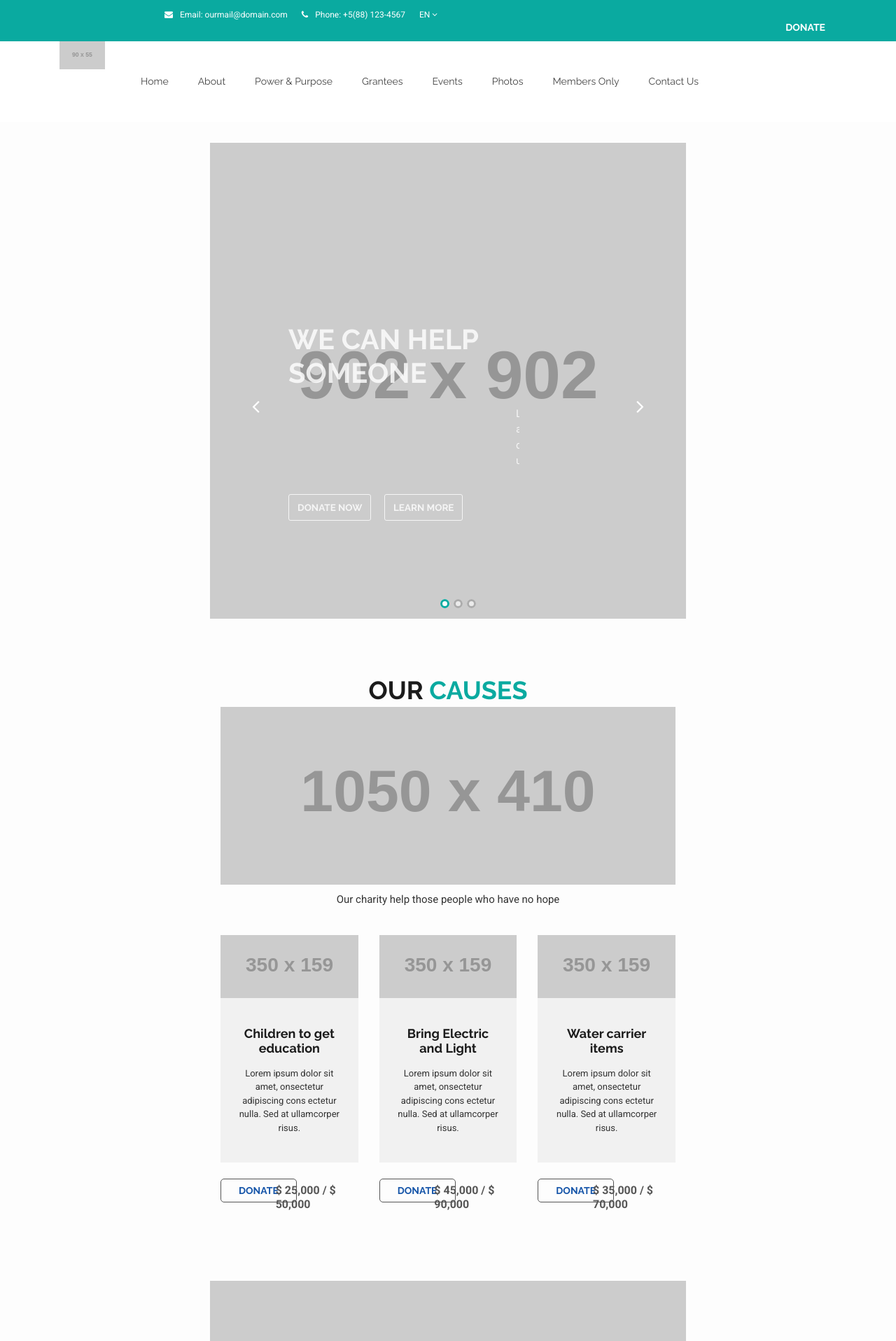
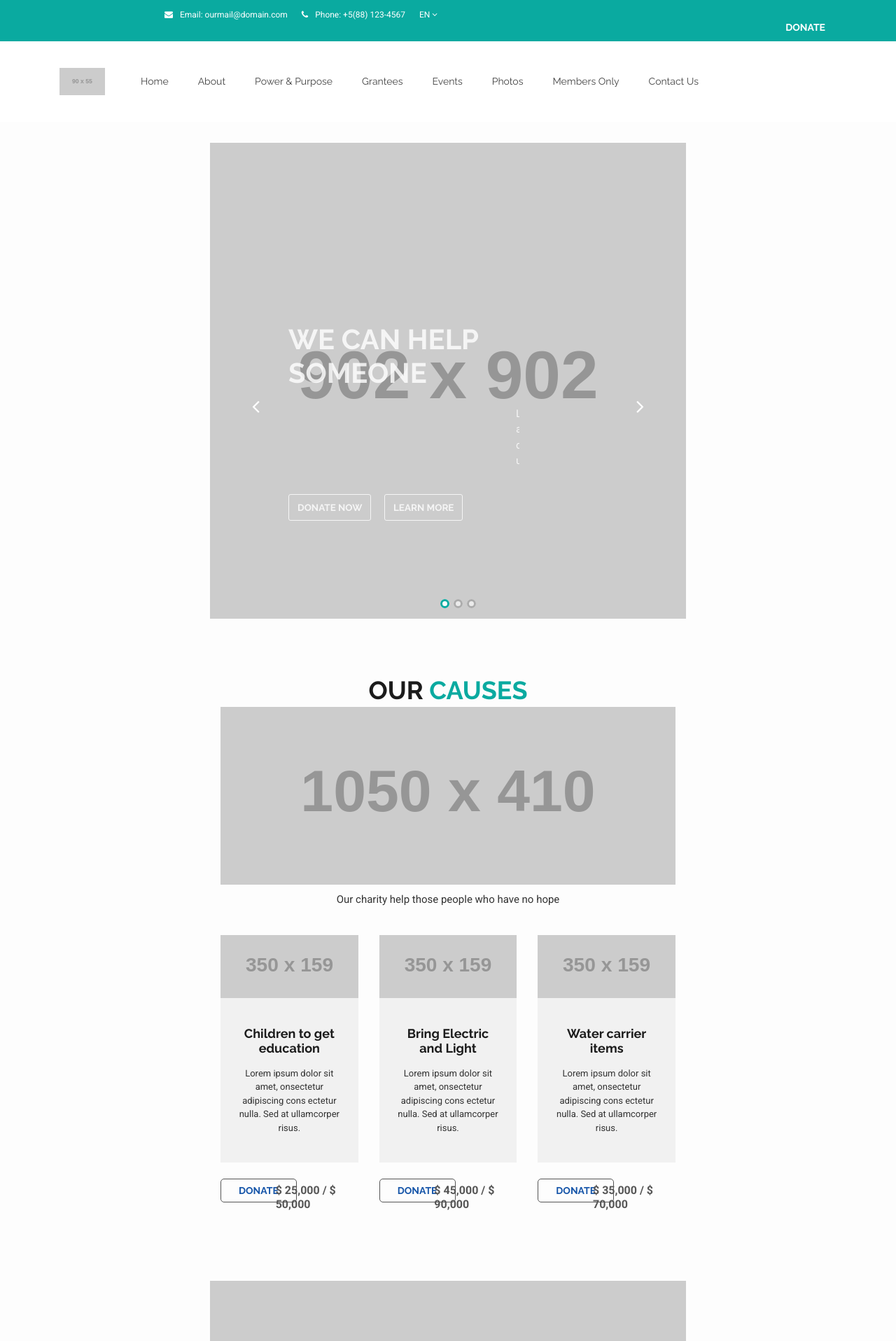
Before and after one commit to brightplum/ccc-foundation, a Jekyll site: the page built from index.html, in a window 1280 px wide. Shown: the top 1916 px of the page at 70% size. Built offline with Jekyll 4.4.1, drawn with Linux system fonts in a browser that asks for light colours.

Commit message:
Attempting to align items in header

```diff
--- a/_includes/header.html
+++ b/_includes/header.html
@@ -37,8 +37,16 @@
           </div>
         </div>
         <div class="col">
-          <div class="donate-button">
-            <a class="waves-effect waves-light" href="donate.html">Donate</a>
+          <div class="align-items-center">
+            <nav>
+              <ul>
+                <li>
+                  <div class="donate-button">
+                    <a class="waves-effect waves-light" href="donate.html">Donate</a>
+                  </div>
+                </li>
+              </ul>
+            </nav>
           </div>
         </div>
       </div>
@@ -48,7 +56,7 @@
   <!-- Start main menu area -->
   <div class="main-menu-area" id="sticker">
     <div class="container">
-      <div class="row">
+      <div class="row align-items-center">
         <div class="col-md-1 col-xs-12">
           <div class="logo">
             <!-- logo here -->
```
